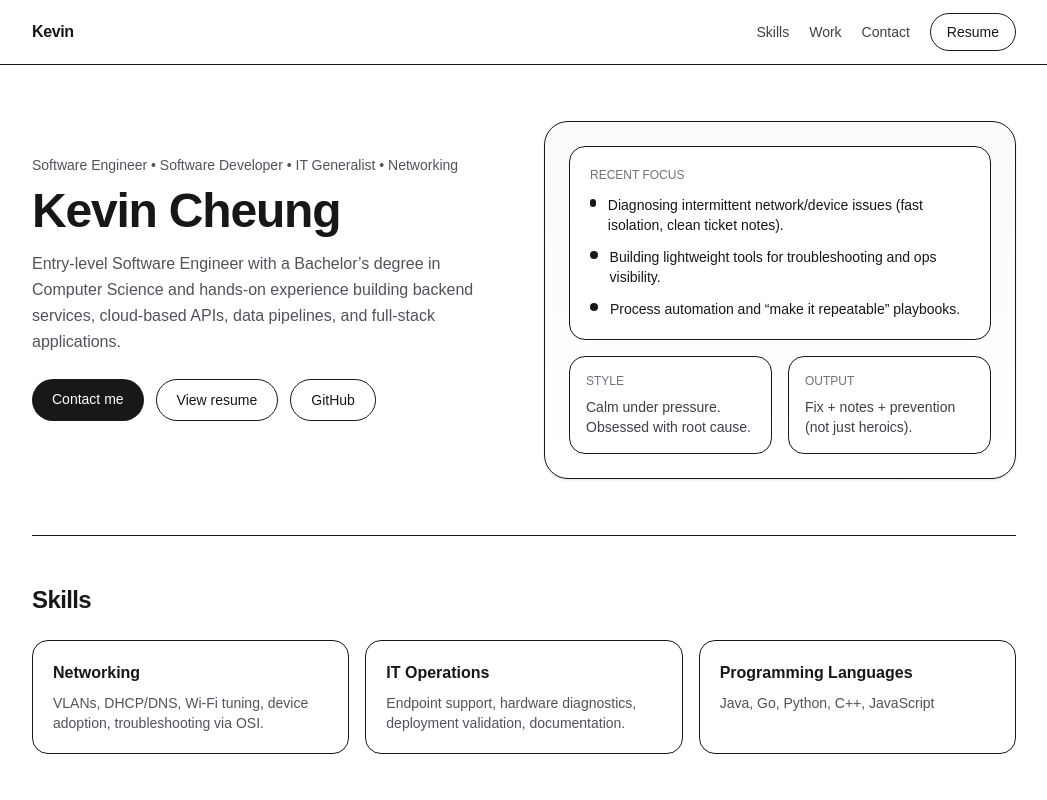
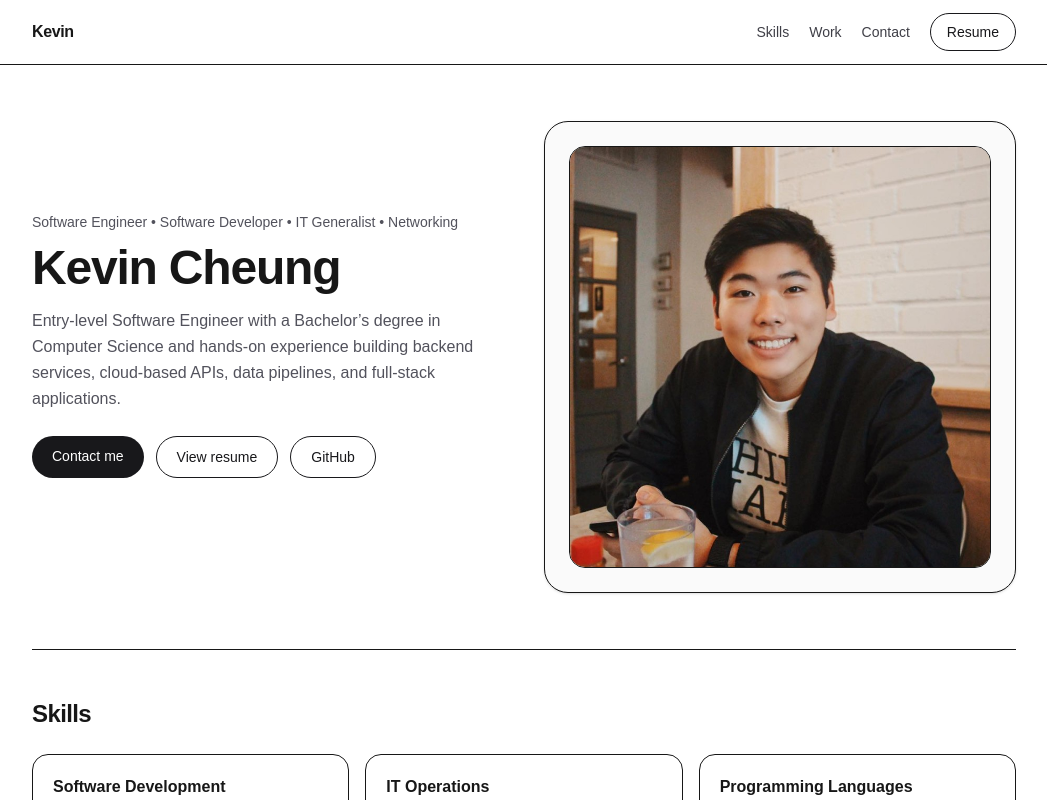
Before and after one commit to Kcheungz/portfolio, a Next.js app: page / in a window 1280 px wide. Shown: the top 800 px of the page, without its empty margins (116-1163 px from the left). Built offline with nearby package versions, Linux system fonts and the light colour scheme.

Commit message:
Replace right panel with headshot

```diff
--- a/app/page.tsx
+++ b/app/page.tsx
@@ -74,50 +74,17 @@ backend services, cloud-based APIs, data pipelines, and full-stack applications.
               </div>
             </div>
 
-            {/* “Visual” panel without needing images */}
-            <div className="rounded-3xl border bg-gradient-to-b from-zinc-50 to-white p-6 shadow-sm">
-              <div className="rounded-2xl border bg-white p-5">
-                <p className="text-xs font-medium text-zinc-500">
-                  RECENT FOCUS
-                </p>
-                <ul className="mt-3 space-y-3 text-sm">
-                  <li className="flex items-start gap-3">
-                    <span className="mt-1 inline-block h-2 w-2 rounded-full bg-zinc-900" />
-                    <span>
-                      Diagnosing intermittent network/device issues (fast isolation,
-                      clean ticket notes).
-                    </span>
-                  </li>
-                  <li className="flex items-start gap-3">
-                    <span className="mt-1 inline-block h-2 w-2 rounded-full bg-zinc-900" />
-                    <span>
-                      Building lightweight tools for troubleshooting and ops visibility.
-                    </span>
-                  </li>
-                  <li className="flex items-start gap-3">
-                    <span className="mt-1 inline-block h-2 w-2 rounded-full bg-zinc-900" />
-                    <span>
-                      Process automation and “make it repeatable” playbooks.
-                    </span>
-                  </li>
-                </ul>
-              </div>
-
-              <div className="mt-4 grid gap-4 sm:grid-cols-2">
-                <div className="rounded-2xl border bg-white p-4">
-                  <p className="text-xs font-medium text-zinc-500">STYLE</p>
-                  <p className="mt-2 text-sm text-zinc-700">
-                    Calm under pressure. Obsessed with root cause.
-                  </p>
-                </div>
-                <div className="rounded-2xl border bg-white p-4">
-                  <p className="text-xs font-medium text-zinc-500">OUTPUT</p>
-                  <p className="mt-2 text-sm text-zinc-700">
-                    Fix + notes + prevention (not just heroics).
-                  </p>
-                </div>
+            {/* Photo panel */}
+            <div className="rounded-3xl border bg-zinc-50 p-6 shadow-sm">
+              <div className="overflow-hidden rounded-2xl border bg-white">
+                <img
+                  src="/me.png"
+                  alt="Kevin headshot"
+                  className="h-[420px] w-full object-cover"
+                />
               </div>
             </div>
+
           </div>
         </section>
 
@@ -129,9 +96,9 @@ backend services, cloud-based APIs, data pipelines, and full-stack applications.
 
           <div className="mt-6 grid gap-4 md:grid-cols-3">
             <div className="rounded-2xl border p-5">
-              <h3 className="font-semibold">Networking</h3>
+              <h3 className="font-semibold">Software Development</h3>
               <p className="mt-2 text-sm text-zinc-600">
-                VLANs, DHCP/DNS, Wi-Fi tuning, device adoption, troubleshooting via OSI.
+                Backend-focused software engineer building scalable cloud APIs and data pipelines.
               </p>
             </div>
             <div className="rounded-2xl border p-5">
@@ -143,7 +110,7 @@ backend services, cloud-based APIs, data pipelines, and full-stack applications.
             <div className="rounded-2xl border p-5">
               <h3 className="font-semibold">Programming Languages</h3>
               <p className="mt-2 text-sm text-zinc-600">
-                Java, Go, Python, C++, JavaScript
+                Java, Go, Python, C++, JavaScript, Node.js,
               </p>
             </div>
           </div>
@@ -178,7 +145,7 @@ backend services, cloud-based APIs, data pipelines, and full-stack applications.
               Let’s talk
             </h2>
             <p className="mt-2 text-zinc-600">
-              Best way to reach me: email.
+              Best way to reach me is by email : cheung.kevin20@gmail.com.
             </p>
 
             <div className="mt-6 flex flex-wrap gap-3">
```
Also changed, not shown: public/me.png (added).
